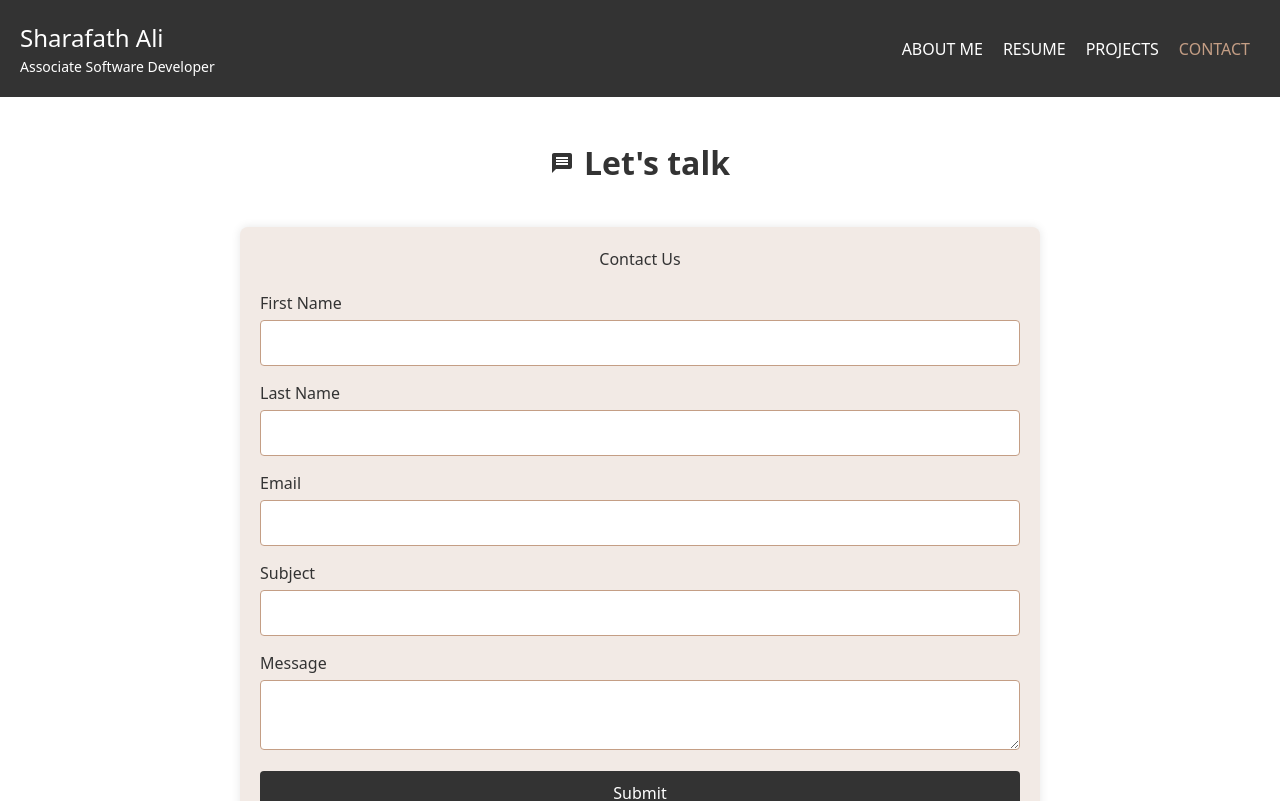
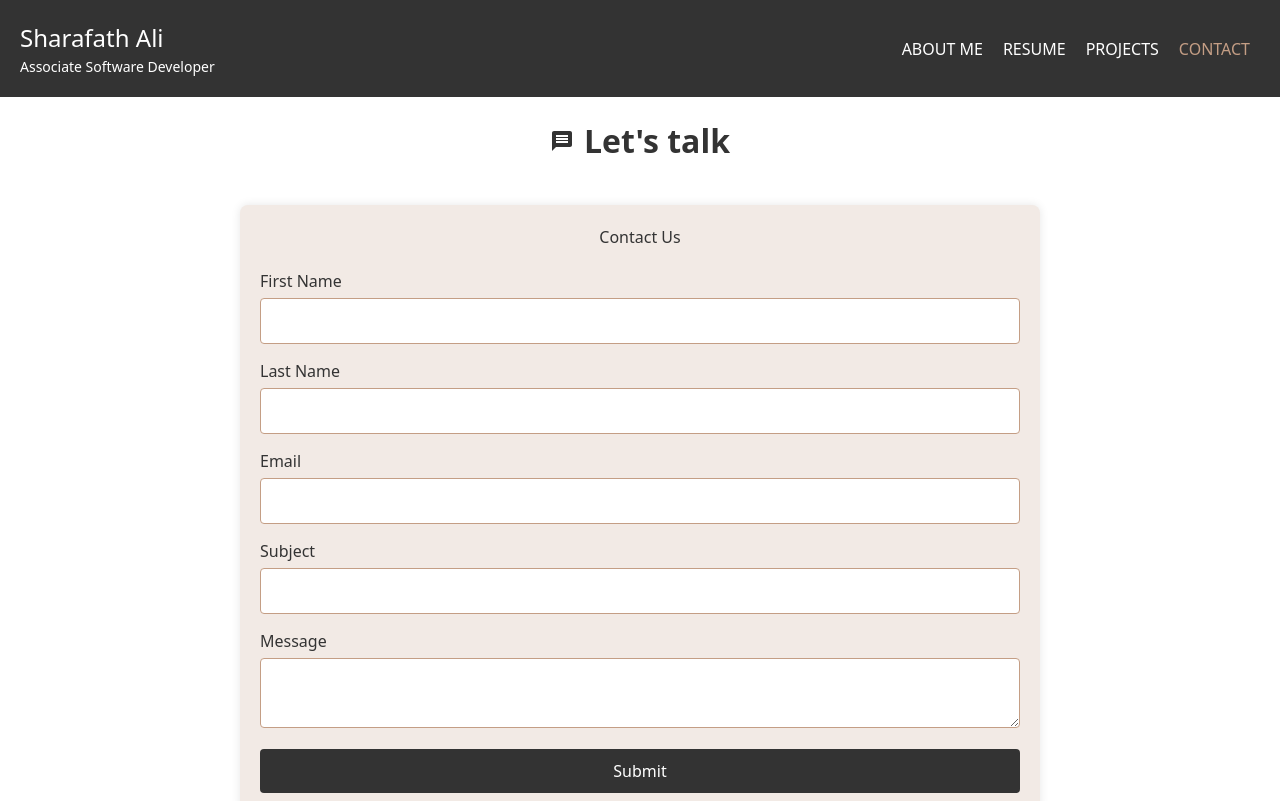
Before and after one commit to sharafath-ali/Personal-website, a React (Create React App) app: page /Contact in a window 1280 px wide. Shown: the top 801 px of the page. Built offline with nearby package versions, Linux system fonts and the light colour scheme; a web font is replaced by a local one.

Commit message:
issue resoved

```diff
--- a/src/Css/Contact.css
+++ b/src/Css/Contact.css
@@ -1,10 +1,11 @@
 /* src/components/Contact.css */
 .contact-page {
-  min-height: 100vh;
+  min-height: 80vh;
   display: flex;
   flex-direction: column;
   justify-content: center;
   align-items: center;
+  padding: 20px;
 }
 
 .contact-header {
```
